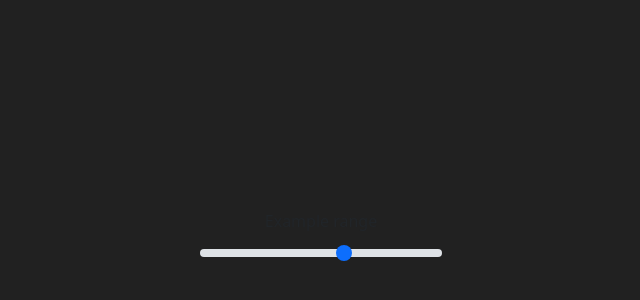
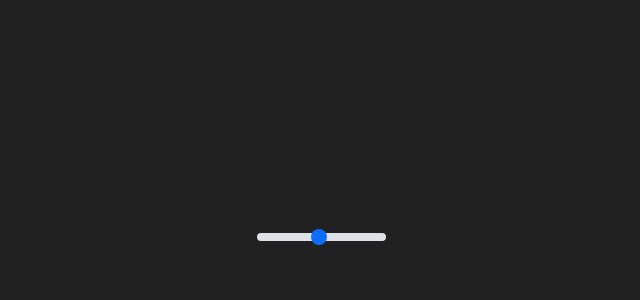
Before and after one commit to ySavushkin/PasswordGenerator, a React (Vite) app in the folder frontend/password-generator/: page /password-generator in a window 1280 px wide. Shown: the part 160-460 px from the top of the page, without its empty margins (319-959 px from the left). Built offline with nearby package versions, Linux system fonts and the light colour scheme.

Commit message:
[frontend] Added RangeProp to interact with parent

```diff
--- a/frontend/password-generator/src/pages/password-generator/components/RangeSlider.tsx
+++ b/frontend/password-generator/src/pages/password-generator/components/RangeSlider.tsx
@@ -1,14 +1,26 @@
-import React from "react";
+import React, { useState } from "react";
+import { RangeSliderProp } from "../../../props/RangeSliderProp";
 
-const RangeSlider: React.FC = () => {
+const RangeSlider: React.FC<RangeSliderProp> = ({ setCurrentValue }) => {
+    const [value, setValue] = useState(16);
 
+    const handleChange = (e: React.ChangeEvent<HTMLInputElement>) => {
+      const newValue = e.target.value;
+      setValue(Number(newValue));
+      setCurrentValue(Number(newValue));
+    };
 
     return (
-        <>
-            <label htmlFor="customRange2" className="form-label">Example range</label>
-            <input type="range" className="form-range" min="0" max="5" id="customRange2"/>
-        </>
+        <input
+            type="range"
+            className="form-range"
+            min="1"
+            max="32"
+            id="customRange"
+            value={value}
+            onChange={handleChange}
+        />
     );
-};
+  };
 
 export default RangeSlider;
--- /dev/null
+++ b/frontend/password-generator/src/props/RangeSliderProp.ts
@@ -0,0 +1,3 @@
+export interface RangeSliderProp {
+    setCurrentValue: (value: number) => void;
+}
```
